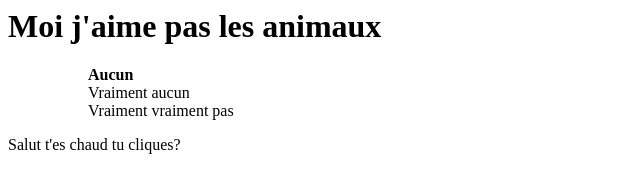
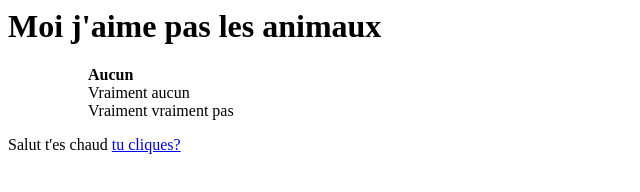
Before and after one commit to abwar/zoe_AR, a plain HTML site: page index.html in a window 1280 px wide. Shown: the full height of the page, 0-640 px from the left. Drawn offline with Linux system fonts and the light colour scheme.

Commit message:
commit git

```diff
--- a/index.html
+++ b/index.html
@@ -13,7 +13,7 @@
           <ol> Vraiment vraiment pas </ol>
 </ul></p>
 
-<p> Salut t'es chaud tu cliques? </p>
+<p> Salut t'es chaud <a href="page2.html"> tu cliques? </a> </p>
 
 </body>
 
```
